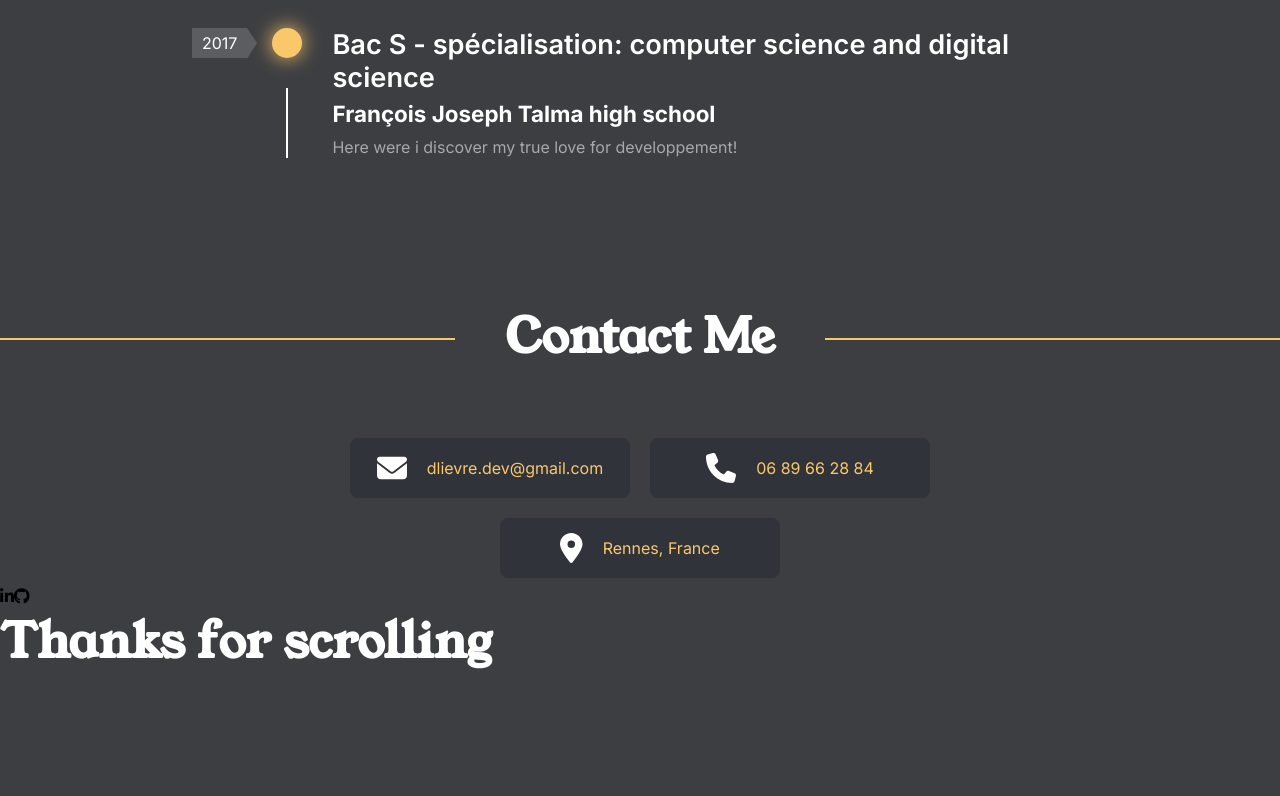
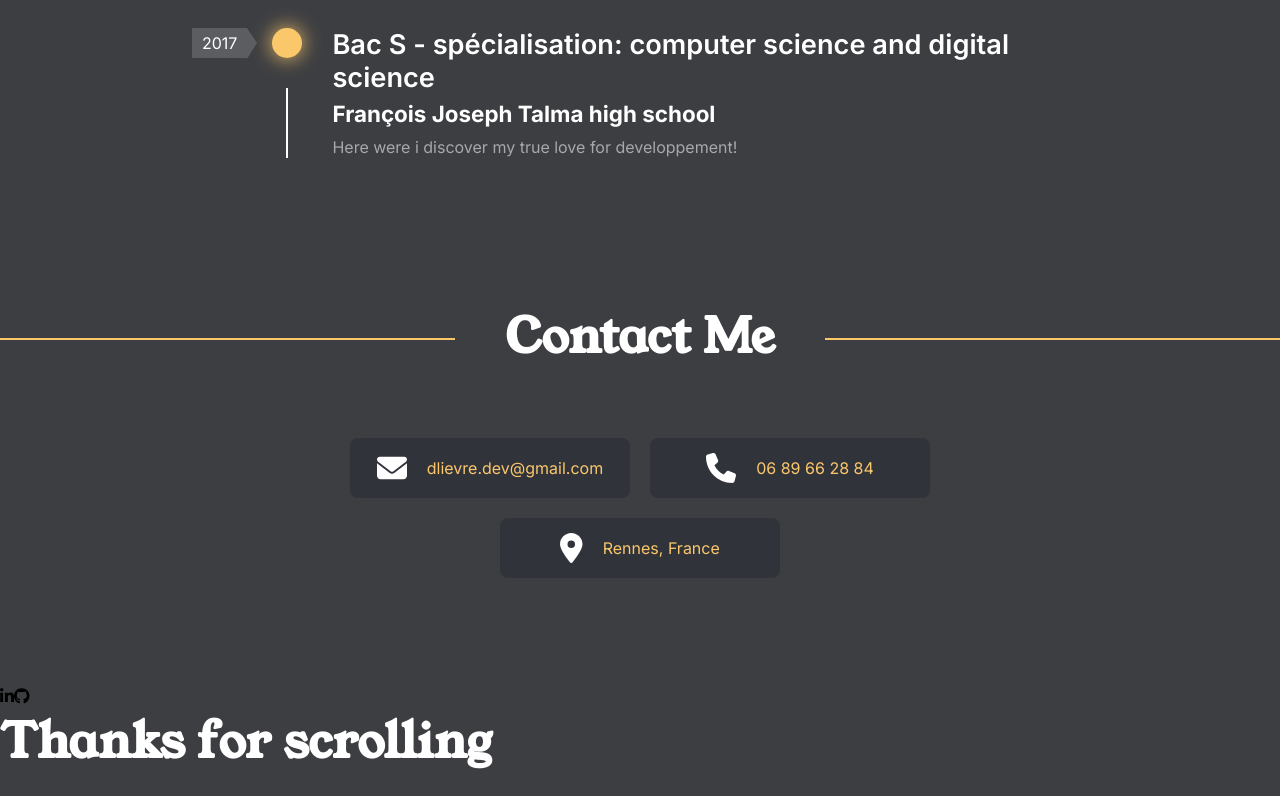
Before and after one commit to DoryanLievre/next-portfolio, a Next.js app: page / in a window 1280 px wide. Shown: the part 4239-5035 px from the top of the page. Before the commit the page ends 4935 px from the top, so only its background shows below. Built offline with nearby package versions, Linux system fonts and the light colour scheme.

Commit message:
feat(section contact):add padding bottom + loop for animation

```diff
--- a/app/styles/contact.scss
+++ b/app/styles/contact.scss
@@ -2,7 +2,8 @@ section#contact {
   border-top: 2px solid $gold;
   margin-top: 50px;
   text-align: center;
-  h2{
+  padding-bottom: 100px;
+  h2 {
     position: relative;
     top: -37px;
     background-color: #3d3e42;
@@ -18,14 +19,26 @@ section#contact {
     padding: 15px;
     border-radius: 8px;
     justify-content: center;
-    svg{
+    opacity: 0;
+    transition: all 0.5s ease-in-out;
+    @for $indexOfCard from 1 through 3 {
+      &:nth-child(#{$indexOfCard + 1}) {
+        transition-delay: $indexOfCard * 0.15s;
+      }
+    }
+    svg {
       height: 30px;
       fill: white;
       margin-right: 20px;
     }
-    a{
+    a {
       color: $gold;
       text-decoration: none;
     }
   }
 }
+section#contact.is-visible {
+  div.box {
+    opacity: 1;
+  }
+}
```
